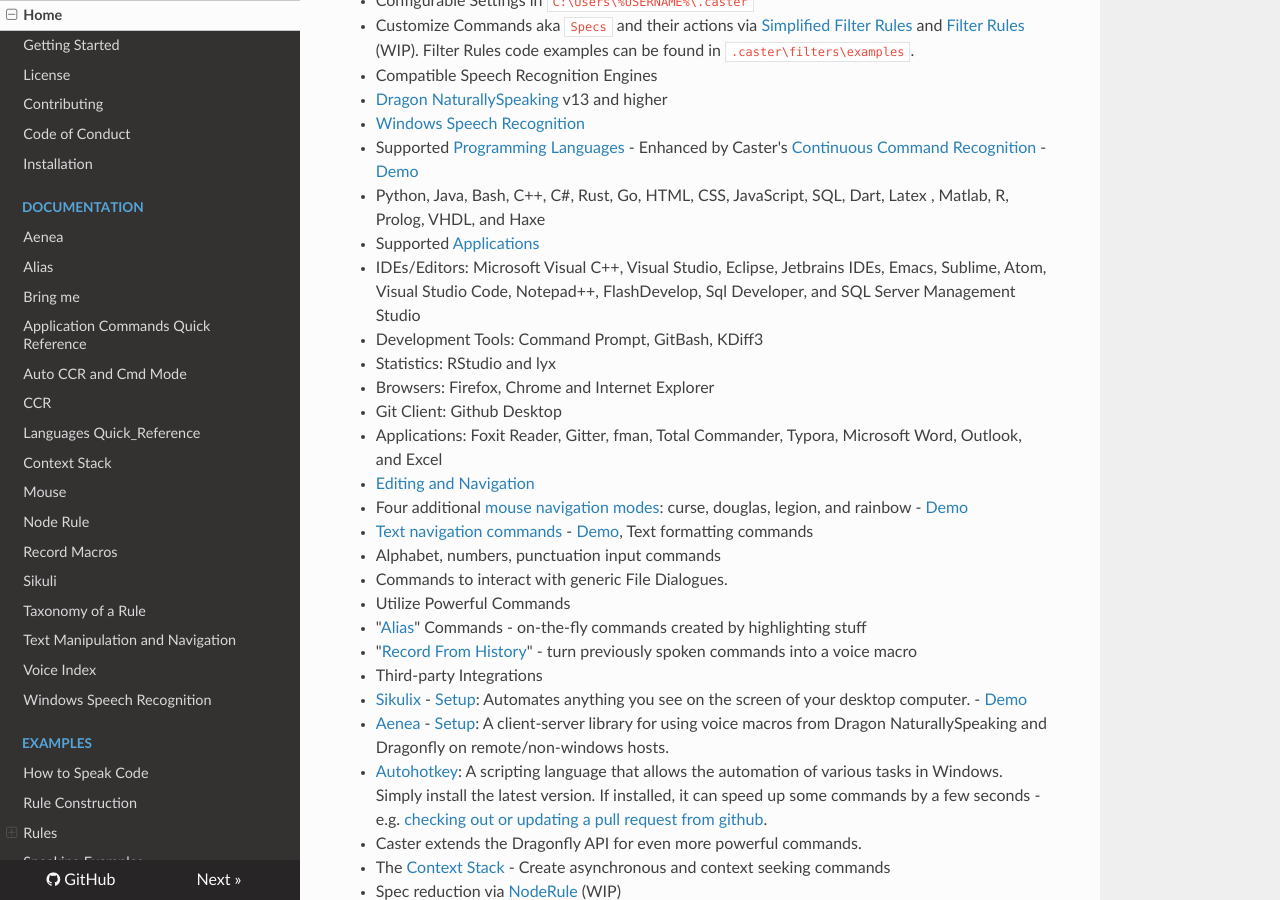
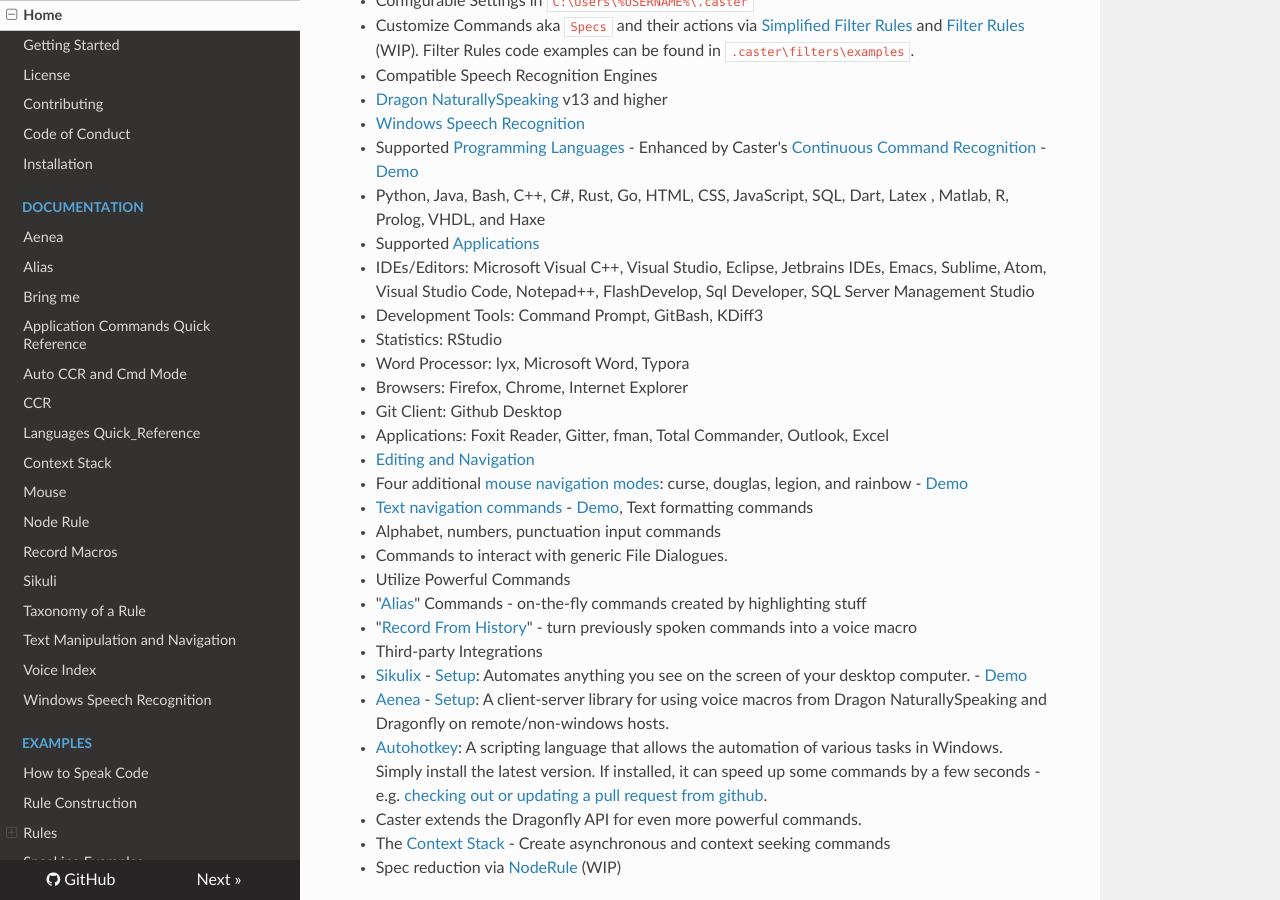
Before and after one commit to dictation-toolbox/Caster, an MkDocs documentation site: the page built from docs/README.md, in a window 1280 px wide and 900 px high, scrolled down 1322 px. Built offline with MkDocs 1.6.1, drawn with Linux system fonts in a browser that asks for light colours; nearby versions of some CDN libraries; comment, search, counter and statistics services are not loaded.

Commit message:
Added word processor category
removed incorrect item from statistics

```diff
--- a/docs/README.md
+++ b/docs/README.md
@@ -49,12 +49,13 @@
 
 - Supported [Applications](https://caster.readthedocs.io/en/latest/readthedocs/Application_Commands_Quick_Reference/)
 
-  - IDEs/Editors: Microsoft Visual C++, Visual Studio, Eclipse, Jetbrains IDEs, Emacs, Sublime, Atom, Visual Studio Code, Notepad++, FlashDevelop, Sql Developer, and SQL Server Management Studio
+  - IDEs/Editors: Microsoft Visual C++, Visual Studio, Eclipse, Jetbrains IDEs, Emacs, Sublime, Atom, Visual Studio Code, Notepad++, FlashDevelop, Sql Developer, SQL Server Management Studio
   - Development Tools: Command Prompt, GitBash, KDiff3
-  - Statistics: RStudio and lyx
-  - Browsers: Firefox, Chrome and Internet Explorer
+  - Statistics: RStudio
+  - Word Processor: lyx, Microsoft Word, Typora
+  - Browsers: Firefox, Chrome, Internet Explorer
   - Git Client:  Github Desktop
-  - Applications: Foxit Reader, Gitter, fman, Total Commander, Typora, Microsoft Word, Outlook, and Excel
+  - Applications: Foxit Reader, Gitter, fman, Total Commander, Outlook, Excel
 
 - [Editing and Navigation](https://github.com/dictation-toolbox/Caster/blob/master/CasterQuickReference.pdf)
 
```
